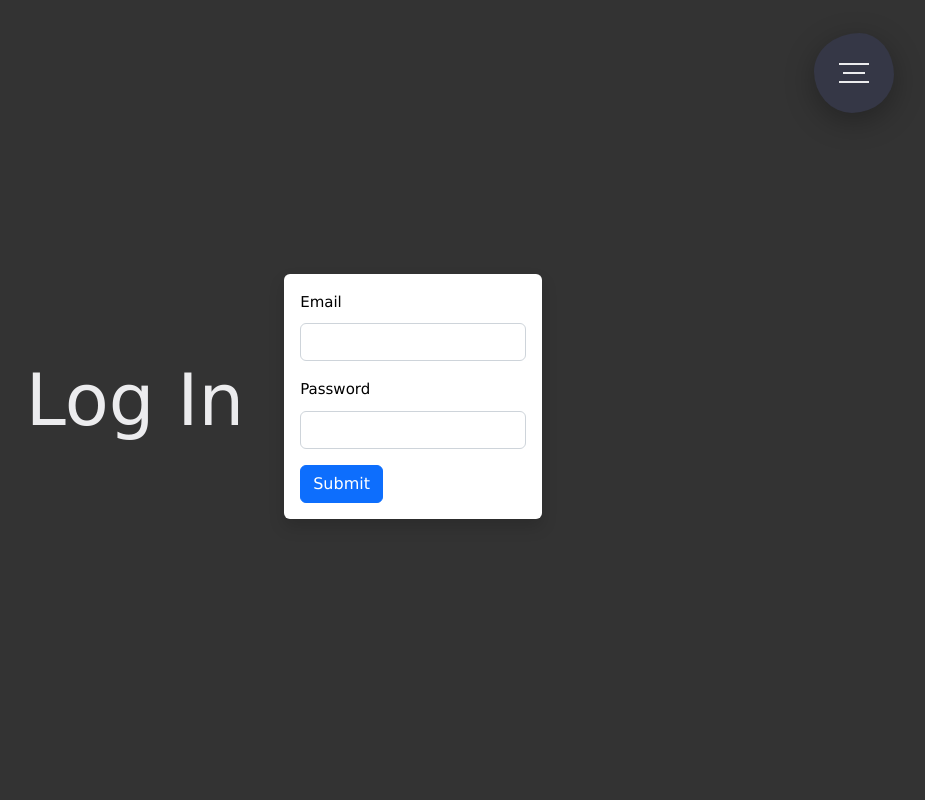
After one commit to NatthapeeSriarunluck/Database-Project-Car-Rental, a Flask app: page /login/ in a window 1280 px wide. The commit adds this page. Shown: the whole page, without its empty margins (336-1261 px from the left). Run offline with Flask 3, Linux system fonts and the light colour scheme; some libraries are stand-ins or nearby versions.

Commit message:
Random shit

```diff
--- /dev/null
+++ b/static/login.css
@@ -0,0 +1,49 @@
+body{
+    margin: 0;
+    padding: 0;
+    min-height: 100vh;
+    background: #333;
+    display: flex;
+    justify-content: center;
+    align-items: center;
+    font-family: 'Lucida Sans', 'Lucida Sans Regular', 'Lucida Grande', 'Lucida Sans Unicode', Geneva, Verdana, sans-serif;
+}
+
+.container{
+    width: 1000px;
+    position: relative;
+    display: flex;
+    justify-content: space-between;
+}
+
+.container .card .face.face1 .content h3{
+    margin: 10px 0 0;
+    padding: 0;
+    color: #fff;
+    text-align: center;
+    font-size: 1.5em;
+}
+
+.container .card .face.face2 .content p{
+    margin: 0;
+    padding: 0;
+    color: #000;
+}
+
+.container .card .face.face2 .content a{
+    margin: 15px 0 0;
+    display:  inline-block;
+    text-decoration: none;
+    font-weight: 900;
+    color: #333;
+    padding: 5px;
+    border: 1px solid #333;
+}
+
+.form-label {
+    color: #000;
+}
+
+.btn btn-primary {
+    color: #9d1919;
+}
--- /dev/null
+++ b/templates/login.html
@@ -0,0 +1,21 @@
+{% extends 'base.html' %}
+{% block content %}
+<link rel="stylesheet" href='/static/login.css' />
+
+<div class="display-2">Log In</div>
+
+<div class="shadow p-3 mb-5 bg-body rounded" style="margin: 40px 40px 40px 40px;">
+<form method="POST">
+  <div class="mb-3">
+    <label for="username" class="form-label">Email</label>
+    <input type="text" class="form-control" id="customer_email" name="customer_email" />
+  </div>
+  <div class="mb-3">
+    <label for="password" class="form-label">Password</label>
+    <input type="password" class="form-control" id="customer_password" name="customer_password" />
+  </div>
+  <button type="submit" class="btn btn-primary">Submit</button>
+</form>
+</div>
+
+{% endblock %}
```
Also changed, not shown: templates/register.html (+0 -13 lines).
